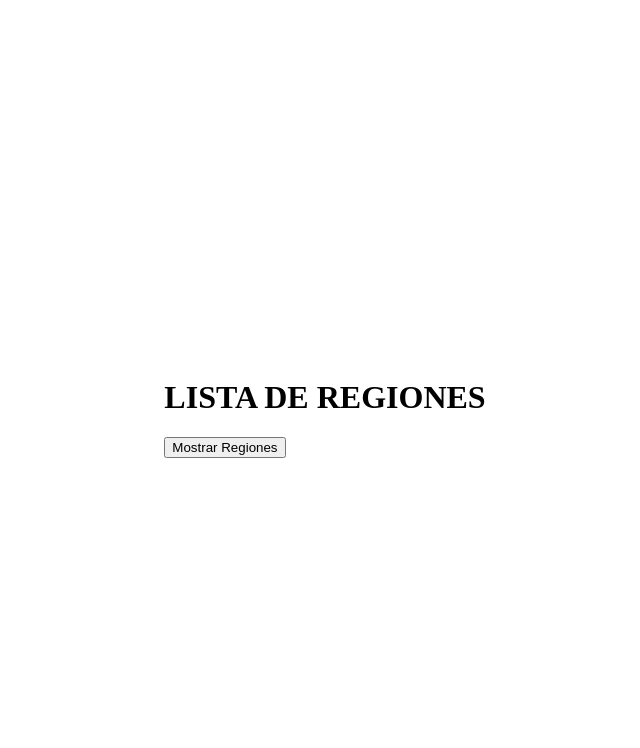
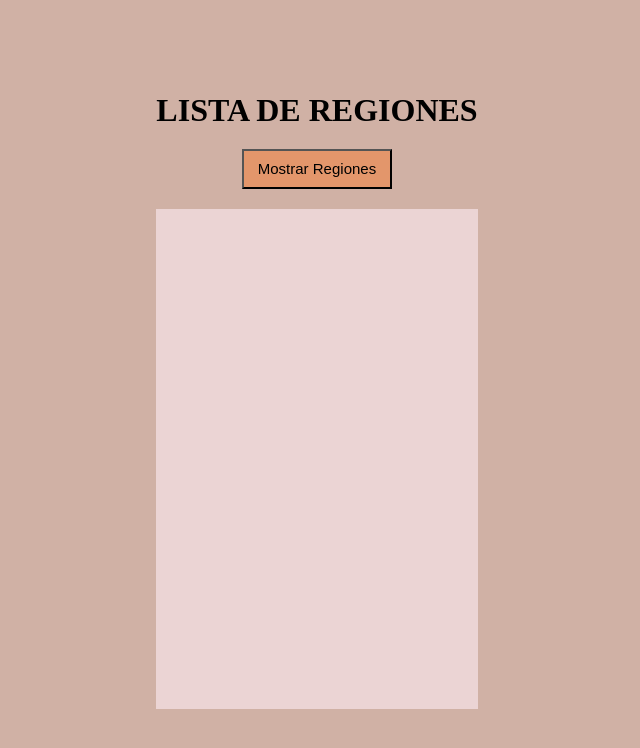
Before and after one commit to FernandoGarambelM/Ajax, a plain HTML site: page 8_EJERCICIOS/Ejercicio1/ejercicio1.html in a window 1280 px wide. Shown: the whole page, without its empty margins (323-963 px from the left). Drawn offline with Linux system fonts and the light colour scheme.

Commit message:
El estilo de las paginas estan hechos, se pueden copiar al resto de los ejercicios, el ejercicio 1 esta completo

```diff
--- a/8_EJERCICIOS/Ejercicio1/ejercicio1.html
+++ b/8_EJERCICIOS/Ejercicio1/ejercicio1.html
@@ -9,8 +9,10 @@
 <body>
     <div id="datos">
         <h1>LISTA DE REGIONES</h1>
-        <ul id="regionList"></ul>
         <button id="btnMostrarRegiones">Mostrar Regiones</button>
+        <div class="contenedor">
+            <ul id="regionList"></ul>
+        </div>
     </div>
     <script src="ejercicio1.js"></script>
 </body>
--- a/8_EJERCICIOS/Ejercicio1/ejercicio1.js
+++ b/8_EJERCICIOS/Ejercicio1/ejercicio1.js
@@ -11,7 +11,7 @@ document.addEventListener("DOMContentLoaded", () => {
             })
             .then(data => {
                 mostrarRegiones(data);
-                btnMostrarRegiones.style.display = 'none'; // Se oculta el boton despues de ejecutarlo
+                btnMostrarRegiones.style.display = 'none';
             })
             .catch(error => {
                 console.error('Error:', error);
@@ -21,8 +21,6 @@ document.addEventListener("DOMContentLoaded", () => {
 
 function mostrarRegiones(data) {
     const regionList = document.getElementById('regionList');
-    //regionList.innerHTML = ''; //Ya no se necesita limpiar el contenido
-
     data.forEach(regionData => {
         const li = document.createElement('li');
         li.textContent = regionData.region;
--- a/8_EJERCICIOS/Ejercicio1/style.css
+++ b/8_EJERCICIOS/Ejercicio1/style.css
@@ -1,5 +1,5 @@
 * {
-    margin: 1;
+    margin: 0;
     box-sizing: border-box;
 }
 
@@ -9,4 +9,35 @@ body {
     display: flex;
     align-items: center;
     justify-content: center;
+    background-color: rgba(152, 84, 59, 0.455);
 }
+
+#datos {
+    display: flex;
+    align-items: center;
+    justify-content: center;
+    flex-direction: column;
+}
+
+button {
+    height: 40px;
+    width: 150px;
+    font-size: 15px;
+    margin: 20px;
+    background-color: rgba(242, 129, 63, 0.553);
+}
+
+.contenedor {
+    height: 500px;
+    width: 100%;
+    background-color: #ebd4d4;
+    display: flex;
+    align-items: center;
+    justify-content: center;
+    text-align: center;
+}
+
+ul {
+    list-style-type: none;
+    padding-left: 0;
+}
```
